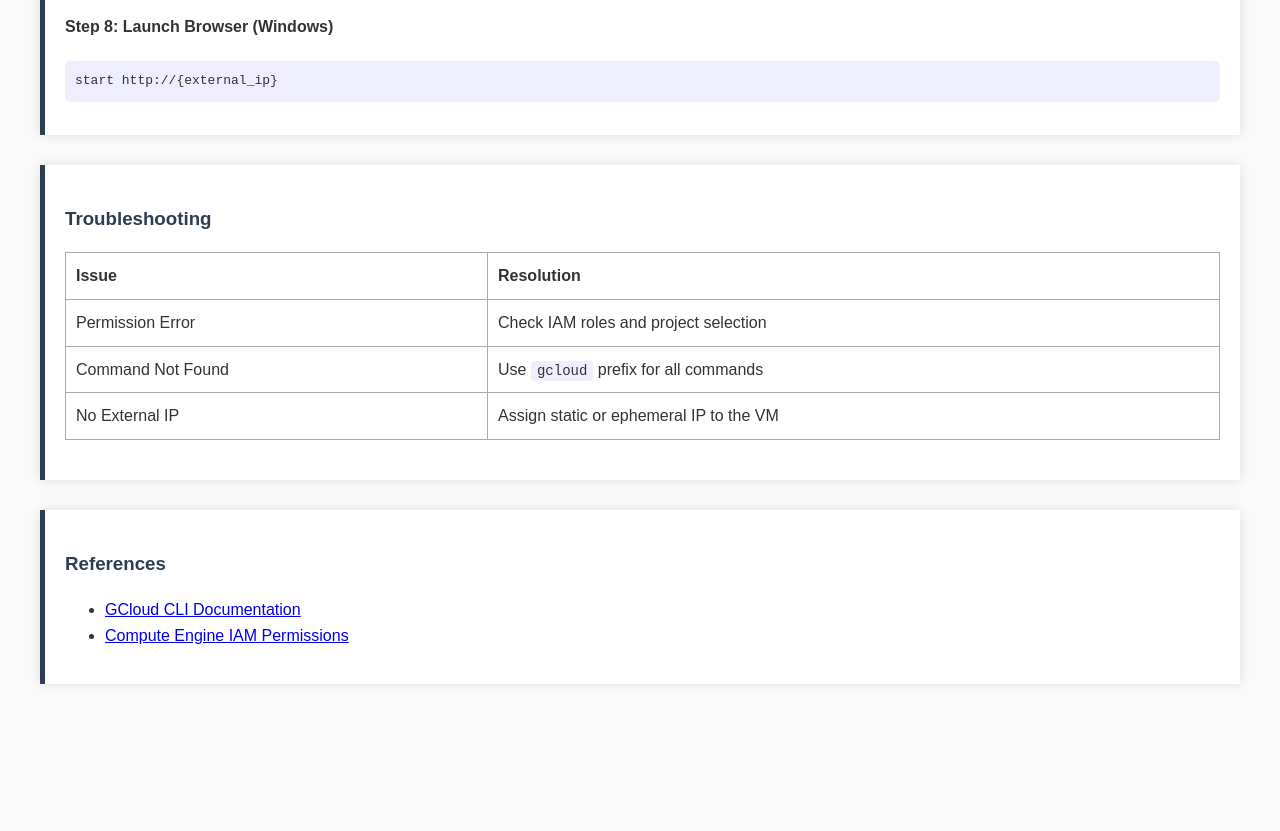
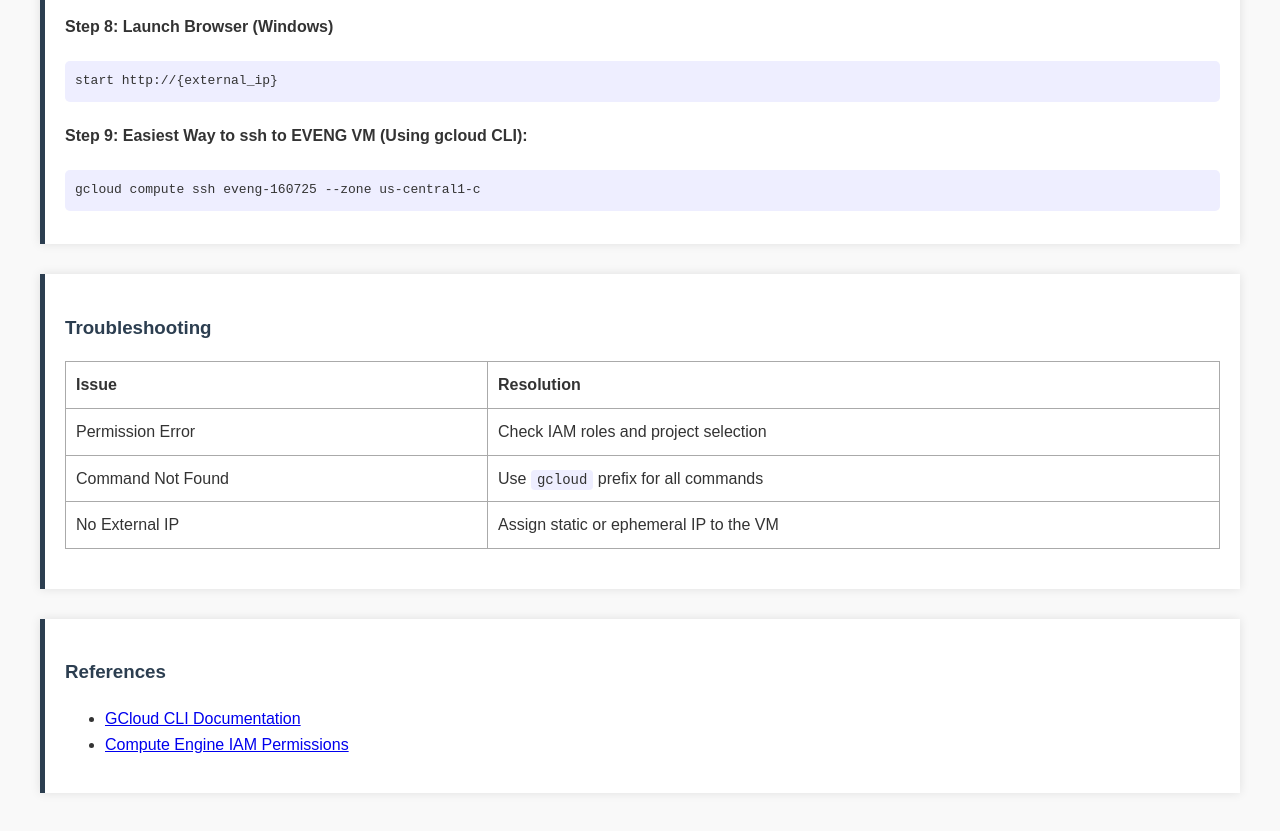
Before and after one commit to surajpjoshi/gcp-sop, a plain HTML site: page Authenticate & Start a GCP VM Instance via Google Cloud CLI.html in a window 1280 px wide. Shown: the part 1660-2491 px from the top of the page. Before the commit the page ends 2384 px from the top, so only its background shows below. Drawn offline with Linux system fonts and the light colour scheme.

Commit message:
Update Authenticate & Start a GCP VM Instance via Google Cloud CLI.html

```diff
--- a/Authenticate & Start a GCP VM Instance via Google Cloud CLI.html
+++ b/Authenticate & Start a GCP VM Instance via Google Cloud CLI.html
@@ -116,6 +116,12 @@
 
     <h4>Step 8: Launch Browser (Windows)</h4>
     <pre>start http://{external_ip}</pre>
+
+    <h4>Step 9: Easiest Way to ssh to EVENG VM (Using gcloud CLI):</h4>
+    <pre>gcloud compute ssh eveng-160725 --zone us-central1-c</pre>
+
+
+
   </div>
 
   <div class="section">
```
